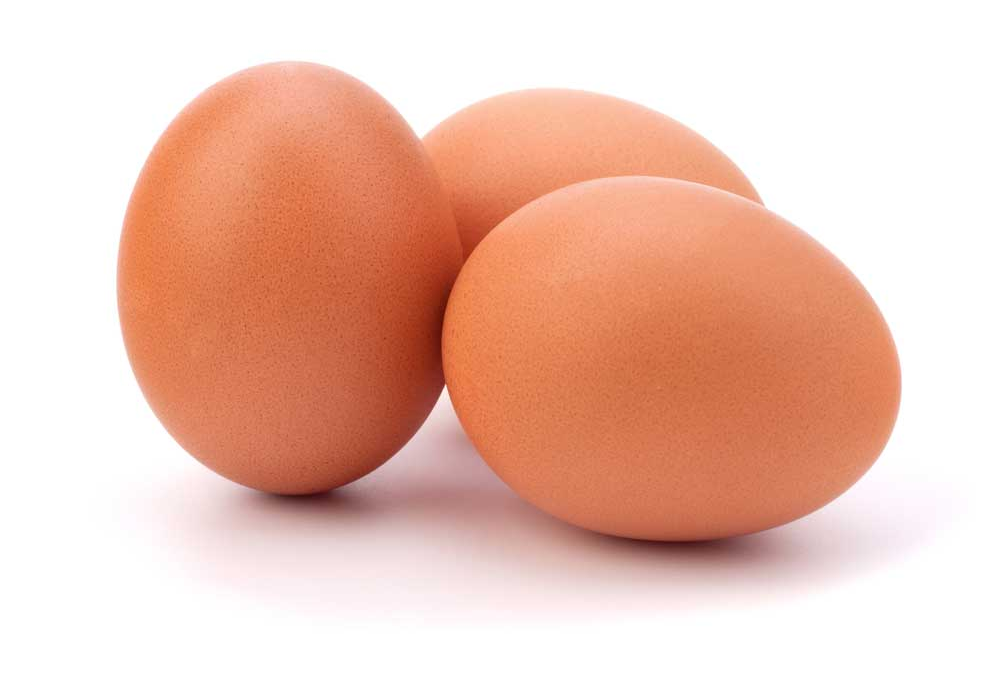
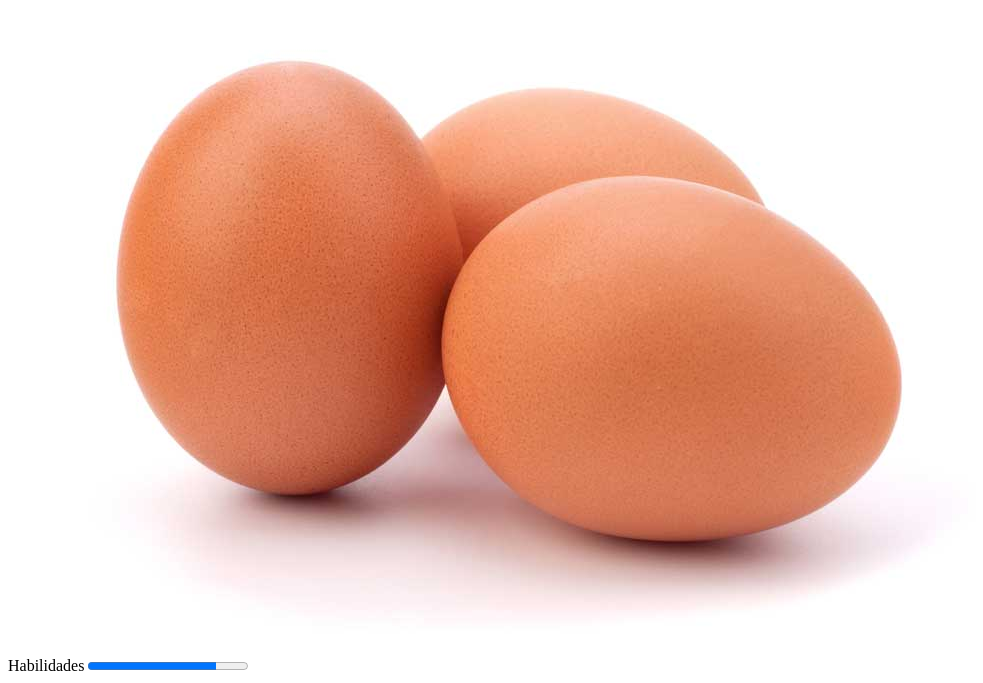
Before and after one commit to RafaelLeone/d2-5-rafael-leone, a plain HTML site: page index.html in a window 1280 px wide. Shown: the part 3384-4067 px from the top of the page, without its empty margins (0-983 px from the left). Drawn offline with Linux system fonts and the light colour scheme.

Commit message:
progress bar

```diff
--- a/index.html
+++ b/index.html
@@ -31,6 +31,10 @@
             <img src="imagens/bread-bread1.jpg" alt="bread-bread">
             <img src="imagens/egg.jpg" alt="egg">
         </div>
+        <div>
+            Habilidades
+            <progress value="8" max="10"></progress>
+        </div>
     </div>
 </body>
 </html>
```
